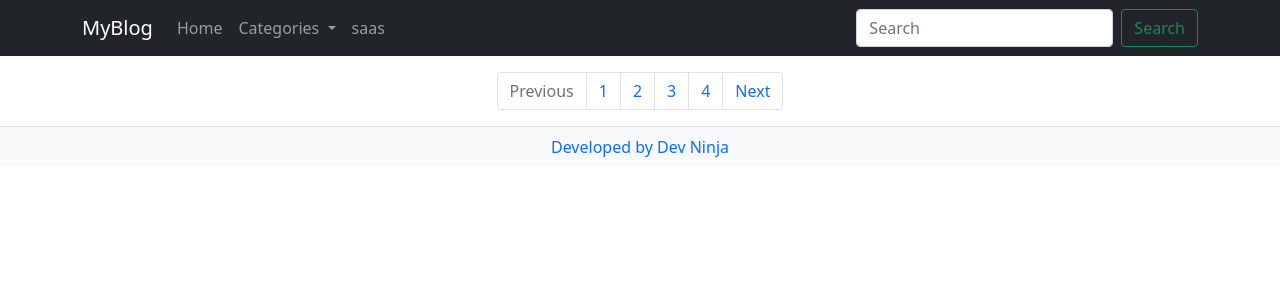
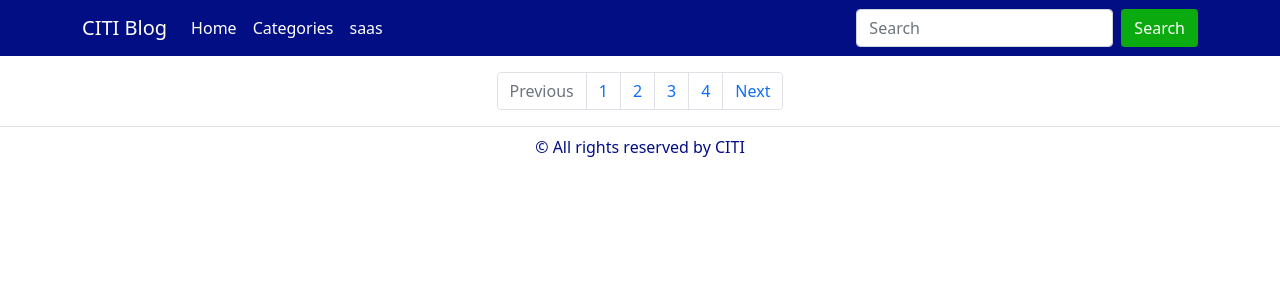
Before and after one commit to arnoldkiirya1/citiblog, a PHP site: page /index.php?page=0 in a window 1280 px wide. Shown: the top 300 px of the page. Run offline with PHP 8.4, Linux system fonts and the light colour scheme; data comes from the database, SQL or seed files in the repository.

Commit message:
Edited home page including header and footer

```diff
--- a/includes/footer.php
+++ b/includes/footer.php
@@ -1,5 +1,5 @@
-<nav class="navbar navbar-expand-lg navbar-light bg-light border-top">
+<nav class="navbar border-top">
           <div class="container m-auto">
-            <a href="#" class="m-auto" style="text-decoration: none;">Developed by Dev Ninja</a>
+            <a href="https://citi.ac.ug" class="m-auto" style="text-decoration: none; color: #020e84;">&copy; All rights reserved by CITI</a>
           </div>
         </nav>
--- a/includes/navbar.php
+++ b/includes/navbar.php
@@ -1,11 +1,8 @@
-<nav class="navbar sticky-top navbar-expand-lg navbar-dark bg-dark">
+<nav class="navbar sticky-top navbar-expand-lg" style="background-color: #020e84; color: #ffffff">
     <div class="container">
-          <a class="navbar-brand" href="#">MyBlog</a>
-          <button class="navbar-toggler" type="button" data-bs-toggle="collapse" data-bs-target="#navbarScroll" aria-controls="navbarScroll" aria-expanded="false" aria-label="Toggle navigation">
-            <span class="navbar-toggler-icon"></span>
-          </button>
+      <a class="navbar-brand" href="https://citi.ac.ug/citiblog" style="color: #ffffff">CITI Blog</a>
       <div class="collapse navbar-collapse" id="navbarScroll">
-            <ul class="navbar-nav me-auto my-2 my-lg-0 navbar-nav-scroll" style="--bs-scroll-height: 100px;">
+        <ul class="navbar-nav me-auto my-2 my-lg-0 navbar-nav-scroll">
 <?php
 $navQuery = "SELECT * FROM menu";
 $runNav=mysqli_query($db,$navQuery);
@@ -14,28 +11,13 @@ while($menu=mysqli_fetch_assoc($runNav)){
   if(!$no){
     ?>
       <li class="nav-item">
-                <a class="nav-link" aria-current="page" href="<?=$menu['action']?>"><?=$menu['name']?></a>
+        <a class="nav-link" aria-current="page" href="<?=$menu['action']?>" style="color: #ffffff"><?=$menu['name']?></a>
       </li>
     <?php
       }else{
     ?>
-<li class="nav-item dropdown">
-                <a class="nav-link dropdown-toggle" href="<?=$menu['action']?>" id="navbarScrollingDropdown" role="button" data-bs-toggle="dropdown" aria-expanded="false">
-                  <?=$menu['name']?>
-                </a>
-                <ul class="dropdown-menu" aria-labelledby="navbarScrollingDropdown">
-<?php
-$submenus = getSubMenu($db,$menu['id']);
-foreach($submenus as $sm){
-  ?>
-                  <li><a class="dropdown-item" href="<?=$sm['action']?>"><?=$sm['name']?></a></li>
-
-  <?php
-}
-?>
-
-
-                </ul>
+      <li class="nav-item">
+        <a class="nav-link" aria-current="page" href="<?=$menu['action']?>" style="color: #ffffff"><?=$menu['name']?></a>
       </li>
     <?php
       }
@@ -51,7 +33,7 @@ foreach($submenus as $sm){
       </ul>
       <form class="d-flex">
         <input class="form-control me-2" name="search" type="search" placeholder="Search" aria-label="Search">
-              <button class="btn btn-outline-success" type="submit">Search</button>
+        <button class="btn btn-outline" type="submit" style="background-color:#0baa0f; color: #ffffff">Search</button>
       </form>
     </div>
   </div>
--- a/index.php
+++ b/index.php
@@ -22,7 +22,8 @@ $result=($page-1)*$post_per_page;
     <meta http-equiv="X-UA-Compatible" content="IE=edge">
     <meta name="viewport" content="width=device-width, initial-scale=1.0">
     <link href="https://cdn.jsdelivr.net/npm/bootstrap@5.0.0-beta2/dist/css/bootstrap.min.css" rel="stylesheet" integrity="sha384-BmbxuPwQa2lc/FVzBcNJ7UAyJxM6wuqIj61tLrc4wSX0szH/Ev+nYRRuWlolflfl" crossorigin="anonymous">
-    <title>Blog</title>
+    <title>CITI | Blog</title>
+    <link href="images/favicon.png" rel="icon">
 </head>
 <body>
       <?php include_once('includes/navbar.php'); ?>
```
Also changed, not shown: images/favicon.png (added). Lines whose indentation alone changed are shown as unchanged.
